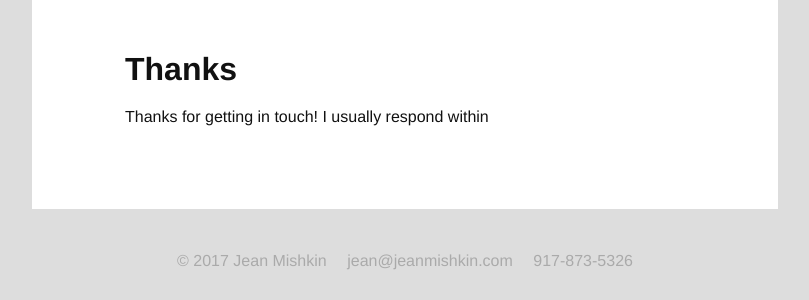
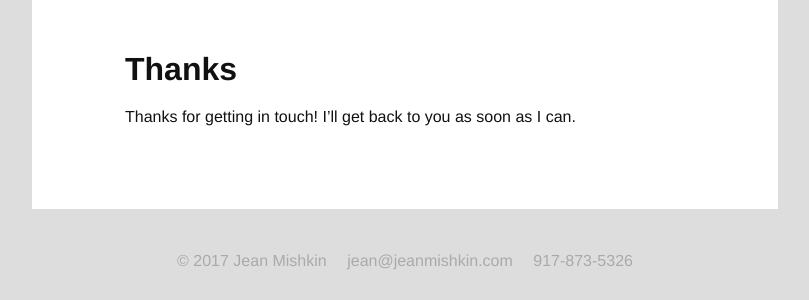
Before and after one commit to jsnhff/jean-mishkin, a Jekyll site: the page built from thanks.md, in a window 1280 px wide. Shown: the part 358-658 px from the top of the page, without its empty margins (235-1044 px from the left). Built offline with Jekyll 4.4.1, drawn with Linux system fonts in a browser that asks for light colours; some web fonts are replaced.

Commit message:
Update thanks.md

```diff
--- a/thanks.md
+++ b/thanks.md
@@ -4,4 +4,4 @@ title: Thanks
 permalink: /thanks/
 ---
 Thanks for getting in touch!
-I usually respond within
+I'll get back to you as soon as I can.
```
